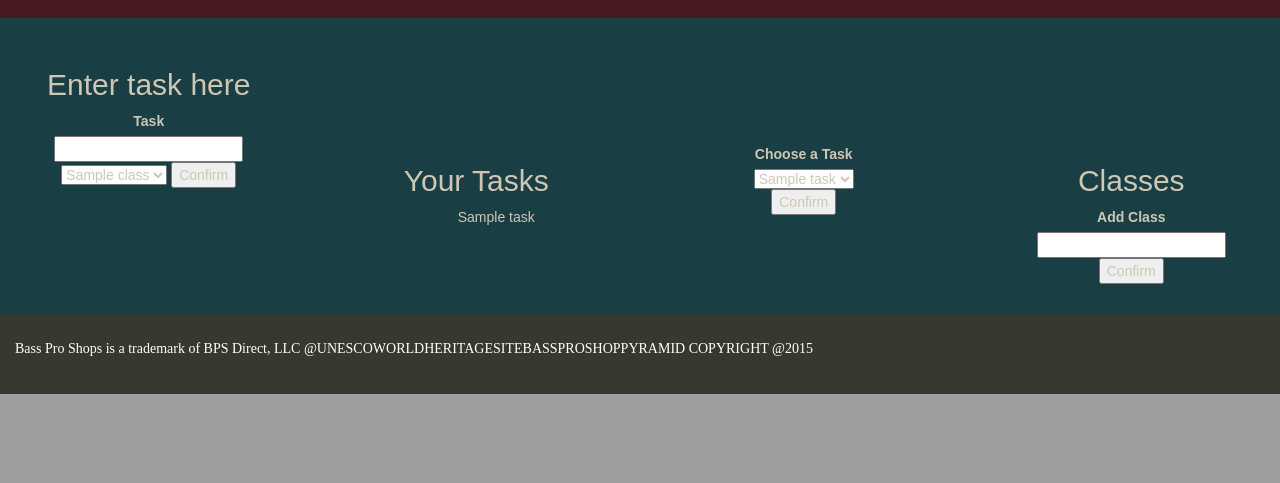
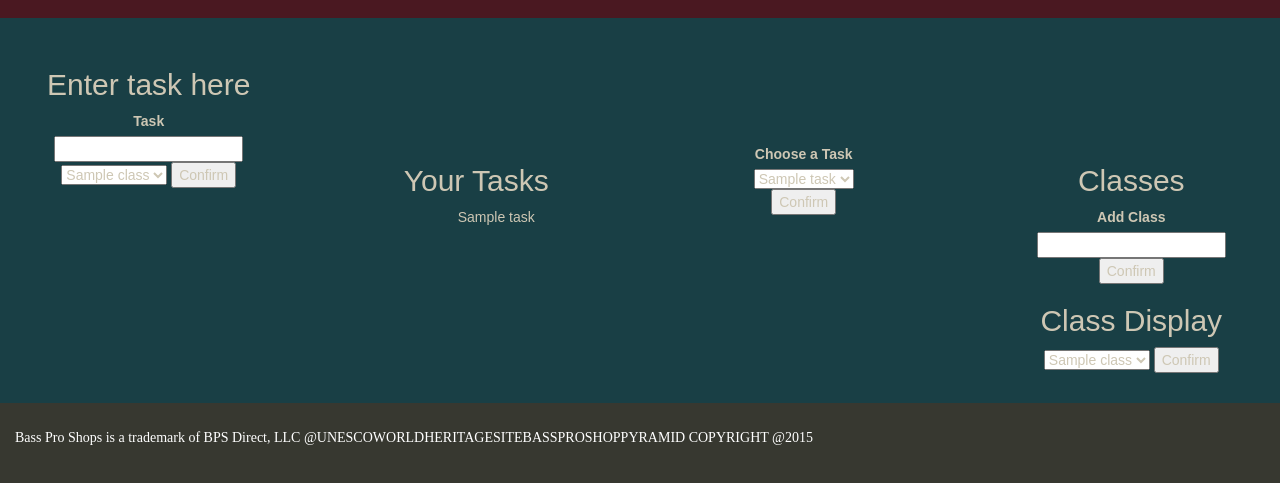
Before and after one commit to FiveRandomDollars/Flask, a Flask app: template FlaskProject/templates/contact.html in a window 1280 px wide. Shown: the part 975-1458 px from the top of the page. Before the commit the page ends 1369 px from the top, so only its background shows below. Run offline with Flask 3, Linux system fonts and the light colour scheme; the template is opened without the code that fills it: most values are stand-ins (such as "Sample title", 1, 10 or a date in 2020); some libraries are stand-ins or nearby versions; some web fonts are replaced.

Commit message:
Update contact.html

```diff
--- a/FlaskProject/templates/contact.html
+++ b/FlaskProject/templates/contact.html
@@ -128,13 +128,29 @@
 
      <div class="col-sm-3" style = "padding-top: 96px;">
       <h2>Classes</h2>
-      <form action="/di" method="GET">
+      <form action="/display" method="GET">
         <label for="class">Add Class</label><br>
-        <input type="text" id="class+" name="class+"><br>
+        <input type="text" id="newclass" name="newclass"><br>
 
 
 
         <input type="submit" value="Confirm">
+
+      </form>
+
+         <h2>Class Display</h2>
+      <form action= /display method="POST">
+
+        <select name="sclass" id="sclass">
+        {% for class in classes %}
+          <option value="{{ class }}">{{ class }}</option>
+        {% endfor %}
+        </select>
+
+
+
+        <input type="submit" value="Confirm">
+
       </form>
     </div>
 
```
